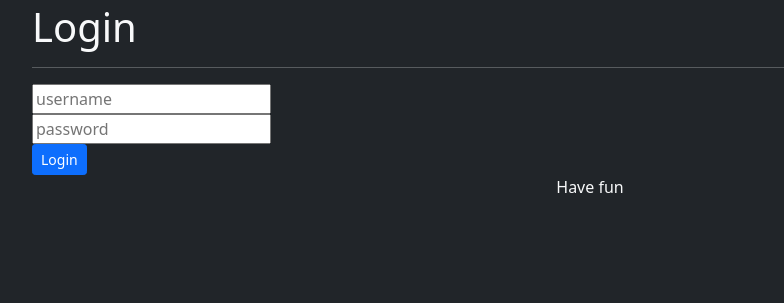
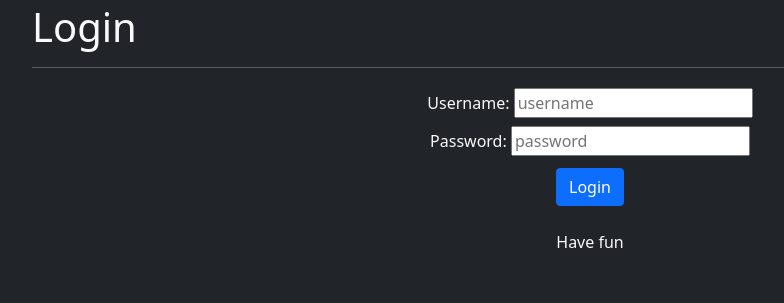
Before and after one commit to cyclades1/Blogman, a Django app: page /login in a window 1280 px wide. Shown: the part 53-356 px from the top of the page, without its empty margins (50-834 px from the left). Run offline with Django 3.2, Linux system fonts and the light colour scheme.

Commit message:
changed login page ui and addes user guest

```diff
--- a/blogs/views.py
+++ b/blogs/views.py
@@ -43,13 +43,8 @@ def login_view(request, *agrs, **kwargs):
 		else :
 			messages.success(request, 'Username and Password did not match..')
 			return render(request, 'login.html')
-	elif(request.user.is_anonymous):
-		num = 1
-		context={
-		"num":num,
-		}
-
-		return render(request, 'login.html', context)
+	elif(request.user.is_anonymous and request.method=="GET"):
+		return render(request, 'login.html')
 	return redirect('/profile')
 
 
--- a/templates/Base.html
+++ b/templates/Base.html
@@ -17,7 +17,7 @@
 
      <nav class="navbar navbar-expand-lg navbar-dark bg-dark">
       <div class="container-fluid">
-        <a class="navbar-brand" href="/">Blogman</a>
+        <a class="navbar-brand " href="/">Blogman</a>
         <button class="navbar-toggler" type="button" data-bs-toggle="collapse" data-bs-target="#navbarNav" aria-controls="navbarNav" aria-expanded="false" aria-label="Toggle navigation">
         <span class="navbar-toggler-icon"></span>
         </button>
--- a/templates/index.html
+++ b/templates/index.html
@@ -4,7 +4,7 @@
 
 {%block body%}
 	<div class="container">
-		<h1>Homepage</h1>
+		<h2>Homepage</h2>
 		<hr>
 		{% if messages %}
             {% for message in messages %}
--- a/templates/login.html
+++ b/templates/login.html
@@ -6,11 +6,7 @@
 {%block body%}
 	<div class="container">
 		<h1>Login</h1>
-		<!-- <h3>{{num|incr}}</h3>
-		<form method="GET" action="http://www.google.com/search">
-			<input type="text" name="q" placeholder="your query">
-			<button class="btm btm-success" type="submit"> Search</button>
-		</form> -->
+
 		<hr>
 		{% if messages %}
             {% for message in messages %}
@@ -19,12 +15,16 @@
                 </div>
             {% endfor %}
         {% endif %}
-		<form method="POST" action="/login">
-			{% csrf_token %}
-			<input type="text" name="username" placeholder="username" required="true"><br>
-			<input type="password" name="password" placeholder="password" required="true"><br>
-			<button class="btn btn-primary btn-sm" type="submit"> Login</button>
-		</form>
+        <center>
+			<form class="my-3" method="POST" action="/login">
+				{% csrf_token %}
+				<label for="username">Username: </label>
+				<input class="my-1" type="text" name="username" placeholder="username" required="true"><br>
+				<label for="password">Password: </label>
+				<input class="my-1" type="password" name="password" placeholder="password" required="true"><br>
+				<button class="btn btn-primary my-2 " type="submit"> Login</button>
+			</form>
+		</center>
 
 
 	</div>
```
Also changed, not shown: db.sqlite3.
